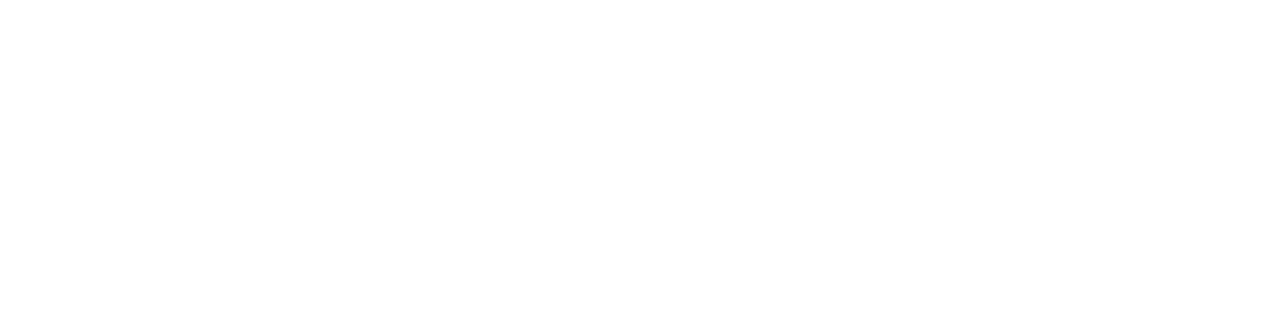
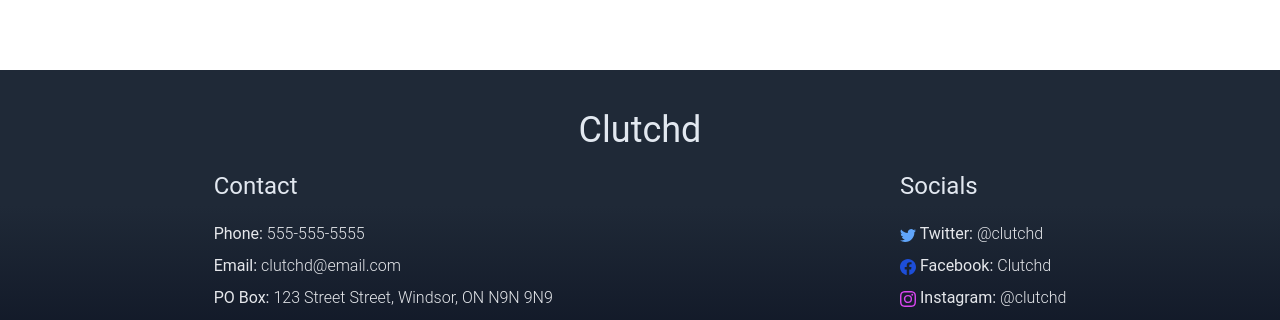
Before and after one commit to Tundrian/clutchd-next, a Next.js app: page /about in a window 1280 px wide. Shown: the part 1530-1850 px from the top of the page. Before the commit the page ends 1560 px from the top, so only its background shows below. Built offline with nearby package versions, Linux system fonts and the light colour scheme.

Commit message:
added Footer

```diff
--- /dev/null
+++ b/components/layouts/Footer.js
@@ -0,0 +1,30 @@
+import {BsTwitter, BsFacebook, BsInstagram } from 'react-icons/bs'
+
+const Footer = () => {
+  return (
+    <div className="w-full h-auto bg-gradient-to-b from-gray-800 via-gray-800 to-gray-900 text-gray-200 p-10 font-roboto font-light">
+        <h3 className="text-4xl mb-5 font-normal text-slate-200 text-center">Clutchd</h3>
+
+        <div className="flex justify-around items-center flex-wrap">
+            <div>
+                <h4 className="text-2xl mb-5 font-normal text-slate-200 ">Contact</h4>
+                <ul>
+                    <li className="my-2"><span className="font-normal">Phone: </span>555-555-5555</li>
+                    <li className="my-2"><span className="font-normal">Email: </span>clutchd@email.com</li>
+                    <li className="my-2"><span className="font-normal">PO Box: </span>123 Street Street, Windsor, ON N9N 9N9</li>
+                </ul>
+            </div>
+            <div>
+                <h4 className="text-2xl mb-5 font-normal text-slate-200 ">Socials</h4>
+                <ul>
+                    <li className="my-2"><span className="font-normal"><BsTwitter className="inline-block text-blue-400"/> Twitter: </span>@clutchd</li>
+                    <li className="my-2"><span className="font-normal"><BsFacebook className="inline-block text-blue-700"/> Facebook: </span>Clutchd</li>
+                    <li className="my-2"><span className="font-normal"><BsInstagram className="inline-block text-fuchsia-500"/> Instagram: </span>@clutchd</li>
+                </ul>
+            </div>
+        </div>
+        <p className="text-right font-roboto font-thin -mb-10">Copyright © 2022 Clutchd</p>
+    </div>
+  )
+}
+export default Footer
--- a/components/layouts/Main.js
+++ b/components/layouts/Main.js
@@ -1,10 +1,12 @@
 import Navbar from '../navigation/Navbar'
+import Footer from './Footer'
 
 const Main = ({children}) => {
   return (
     <div className="min-h-screen max-h-screen">
         <Navbar />
         { children }
+        <Footer />
     </div>
   )
 }
--- a/package.json
+++ b/package.json
@@ -14,6 +14,7 @@
     "next": "12.2.2",
     "react": "18.2.0",
     "react-dom": "18.2.0",
+    "react-icons": "^4.4.0",
     "tw-elements": "^1.0.0-alpha12"
   },
   "devDependencies": {
--- a/pages/about/index.js
+++ b/pages/about/index.js
@@ -22,7 +22,7 @@
 
   return (
     <>
-        <div className="relative -z-10">
+        <div className="relative -z-10 mt-10">
             <div className="c-bottom-box-shadow bg-gradient-to-t from-gray-800/75 to-gray-800/25 -z-10">
                 <div className="relative w-full h-full -z-10">
                     <div className="md:h-[75vh] w-full relative -z-10 h-[50vh]">
@@ -39,7 +39,7 @@
                 </div>
             </div>
             <div className="absolute left-0 bottom-10 right-0 content-section">
-                    <h2 className="text-center text-5xl md:text-9xl pb-2xl text-gray-100 font-extrabold z-50">Clutchd Team</h2>
+                    <h2 className="text-center text-5xl lg:text-9xl pb-2xl text-gray-100 font-extrabold z-50">Clutchd Team</h2>
                </div>
         </div>
 
```
Also changed, not shown: 1 other file (tests, documents, lock files or other folders).
